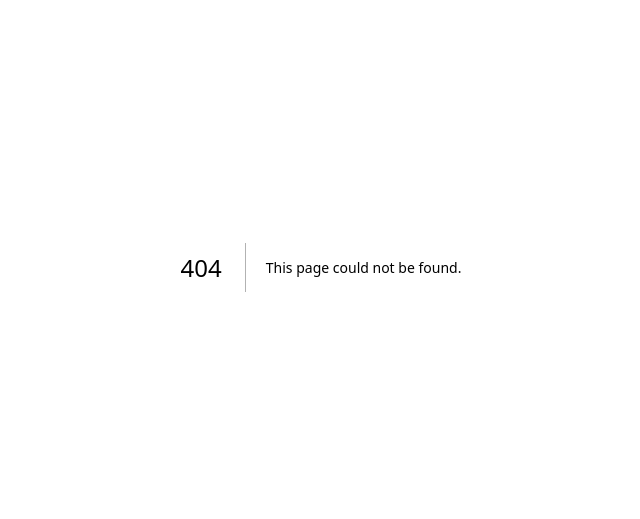
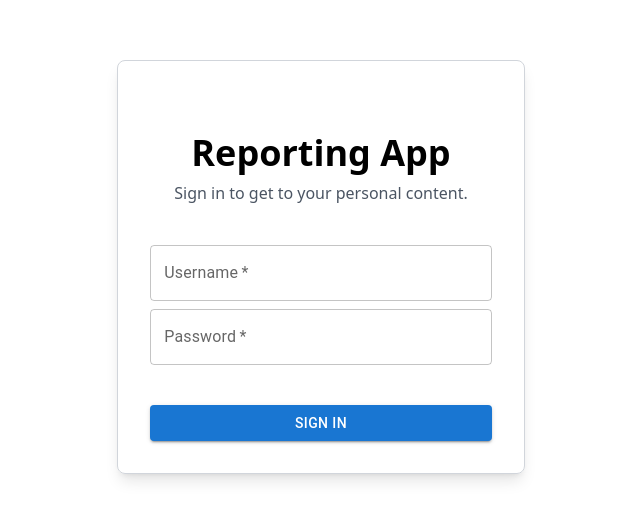
Before and after one commit to Martin-Nemecky/reporting-app, a Next.js app in the folder frontend/: page /login in a window 1280 px wide. Before the commit this address had no page. Shown: the part 133-652 px from the top of the page, without its empty margins (319-959 px from the left). Built offline with nearby package versions, Linux system fonts and the light colour scheme.

Commit message:
Add login

```diff
--- /dev/null
+++ b/frontend/app/_actions/auth-actions.ts
@@ -0,0 +1,16 @@
+"use server";
+
+import { redirect } from "next/navigation";
+import { createSession, deleteSession } from "../_lib/session";
+import { getProfile, signIn } from "../_lib/api";
+
+export async function logIn(username: string, password: string) {
+  const signInResult = await signIn(username, password);
+  const user = await getProfile(signInResult.access_token);
+  await createSession(user.id);
+}
+
+export async function signOut() {
+  await deleteSession();
+  redirect("/");
+}
--- /dev/null
+++ b/frontend/app/_actions/session-actions.ts
@@ -0,0 +1,21 @@
+"use server";
+
+import { cookies } from "next/headers";
+import { decrypt } from "../_lib/session";
+
+export async function getSessionData() {
+	const cookieStore = await cookies();
+	const encryptedSessionData = cookieStore.get("session")?.value;
+	if (encryptedSessionData == null) {
+		return null;
+	}
+
+	const decryptedSessionData = await decrypt(encryptedSessionData);
+
+	if(decryptedSessionData == null) {
+		throw new Error("Decrypted session data are not available.");
+	}
+
+	const userId = decryptedSessionData.userId as string;
+	return { userId: userId };
+}
--- /dev/null
+++ b/frontend/app/_lib/api.ts
@@ -0,0 +1,22 @@
+import { User } from "./types";
+
+// Auth API
+type AccessToken = { access_token: string };
+
+export async function signIn(username: string, password: string): Promise<AccessToken> {
+  const result = await fetch("https://localhost:8080/api/auth", {
+    method: "POST",
+    body: JSON.stringify({ username, password }),
+    headers: { "Content-Type": "application/json" },
+  });
+
+  return result.json();
+}
+
+export async function getProfile(token: string): Promise<User> {
+  const profile = await fetch("https://localhost:8080/api/auth/profile", {
+    headers: { Authorization: `Bearer ${token}` },
+  });
+
+  return profile.json();
+}
--- /dev/null
+++ b/frontend/app/_lib/session.ts
@@ -0,0 +1,51 @@
+import "server-only";
+
+import { JWTPayload, SignJWT, jwtVerify } from "jose";
+import { cookies } from "next/headers";
+
+const secretKey = process.env.SESSION_SECRET;
+const encodedKey = new TextEncoder().encode(secretKey);
+const algorithm = "HS256";
+
+export async function createSession(userId: string) {
+	const expiresAt = new Date(Date.now() + 24 * 60 * 60 * 1000);
+	const session = await encrypt({ userId, expiresAt });
+
+    const cookieStore = await cookies();
+	cookieStore.set("session", session, {
+		httpOnly: true,
+		secure: true,
+		expires: expiresAt,
+		sameSite: "lax",
+		path: "/",
+	});
+}
+
+export async function deleteSession() {
+    const cookieStore = await cookies();
+    cookieStore.delete("session");
+}
+
+export async function encrypt(payload: JWTPayload) {
+	return new SignJWT(payload)
+		.setProtectedHeader({ alg: algorithm })
+		.setIssuedAt()
+		.setExpirationTime("1d")
+		.sign(encodedKey);
+}
+
+export async function decrypt(session: string | undefined = "") {
+	try {
+		const { payload } = await jwtVerify(session, encodedKey, {
+			algorithms: [algorithm],
+		});
+
+		return payload;
+	} catch (error : unknown) {
+        if(error instanceof Error){
+          console.log(error.message);
+        } else {
+            console.log("User's credentials were not correct.");
+        }
+	}
+}
--- /dev/null
+++ b/frontend/app/_lib/types.ts
@@ -0,0 +1,20 @@
+export type User = {
+  id: string;
+  firstname: string;
+  lastname: string;
+  dateOfBirth: number;
+};
+
+export type FileStat = {
+  id: string;
+  filename: string;
+};
+
+export type Report = {
+  id: string;
+  title: string;
+  text: string;
+  createdAt: number;
+  creator: User;
+  files: FileStat[];
+};
--- /dev/null
+++ b/frontend/app/login/_components/login-form.tsx
@@ -0,0 +1,74 @@
+"use client";
+
+import { logIn } from "@/app/_actions/auth-actions";
+import { Button, TextField } from "@mui/material";
+import { useRouter, useSearchParams } from "next/navigation";
+import { Controller, useForm } from "react-hook-form";
+
+type FormValues = {
+  username: string;
+  password: string;
+};
+
+export default function LoginForm() {
+  const router = useRouter();
+  const searchParams = useSearchParams();
+  const {
+    handleSubmit,
+    setError,
+    control,
+    resetField,
+    formState: { errors, isSubmitting, isSubmitSuccessful },
+  } = useForm<FormValues>({
+    defaultValues: { username: "", password: "" },
+  });
+
+  const onSubmit = handleSubmit(async (data, event) => {
+    if (event == null) {
+      throw new Error("Submit event is not available.");
+    }
+
+    event.preventDefault();
+
+    try {
+      await logIn(data.username, data.password);
+      router.push(searchParams.get("from") || "reports/");
+    } catch (error: unknown) {
+      resetField("password");
+      setError("password", { type: "server", message: (error as Error).message });
+    }
+  });
+
+  return (
+    <form onSubmit={onSubmit} className="border border-gray-300 shadow-lg rounded-lg p-8">
+      <header>
+        <hgroup>
+          <h1 className="text-4xl text-center pt-10 px-6 font-black mb-2">Reporting App</h1>
+          <p className="text-center px-6 text-gray-600 ">Sign in to get to your personal content.</p>
+        </hgroup>
+      </header>
+
+      <main className="flex flex-col gap-2 my-10">
+        <Controller
+          name="username"
+          control={control}
+          rules={{ required: true }}
+          render={({ field }) => <TextField type="text" {...field} label="Username" required />}
+        />
+        <Controller
+          name="password"
+          control={control}
+          rules={{ required: true }}
+          render={({ field }) => <TextField type="password" {...field} label="Password" required />}
+        />
+        {errors.password && <p className="text-red-700">{errors.password.message}</p>}
+      </main>
+
+      <footer>
+        <Button type="submit" variant="contained" className="w-full" disabled={isSubmitting || isSubmitSuccessful}>
+          {isSubmitting || isSubmitSuccessful ? "Signing in..." : "Sign in"}
+        </Button>
+      </footer>
+    </form>
+  );
+}
--- /dev/null
+++ b/frontend/app/login/page.tsx
@@ -0,0 +1,9 @@
+import LoginForm from "./_components/login-form";
+
+export default function Page() {
+	return (
+		<section className={`min-h-screen flex justify-center items-center`}>
+			<LoginForm />
+		</section>
+	);
+}
```
